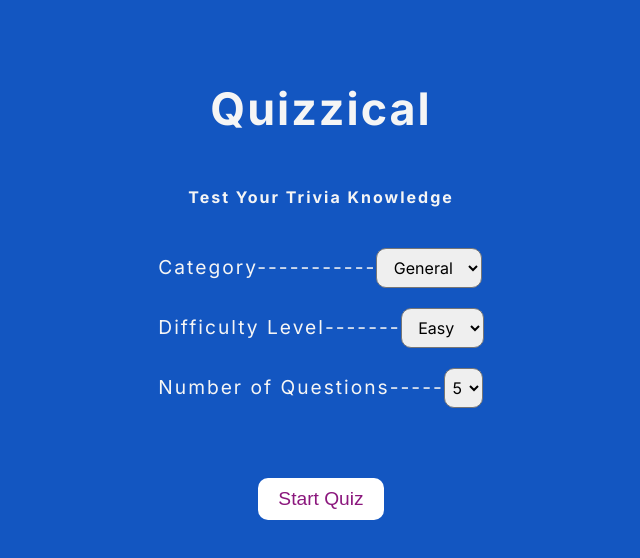
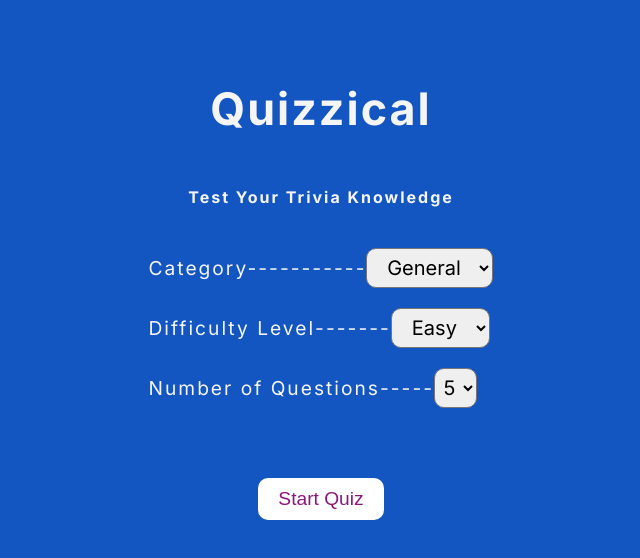
Before and after one commit to mcloughman/scrimba-trivia, a React (Vite) app: page / in a window 1280 px wide. Shown: the top 558 px of the page, without its empty margins (319-959 px from the left). Built offline with nearby package versions, Linux system fonts and the light colour scheme; some icons are missing.

Commit message:
Increase Font-size for select options

```diff
--- a/src/App.css
+++ b/src/App.css
@@ -17,7 +17,8 @@ body {
 .dropdown select {
   height: 40px;
   margin-top: 20px;
-  font-size: 1rem;
+  /* just changed for srimba- tutorial on issue and branches in github */
+  font-size: 1.25rem;
   font-family: Inter, sans-serif;
   border-radius: 10px;
   text-align: center;
```
